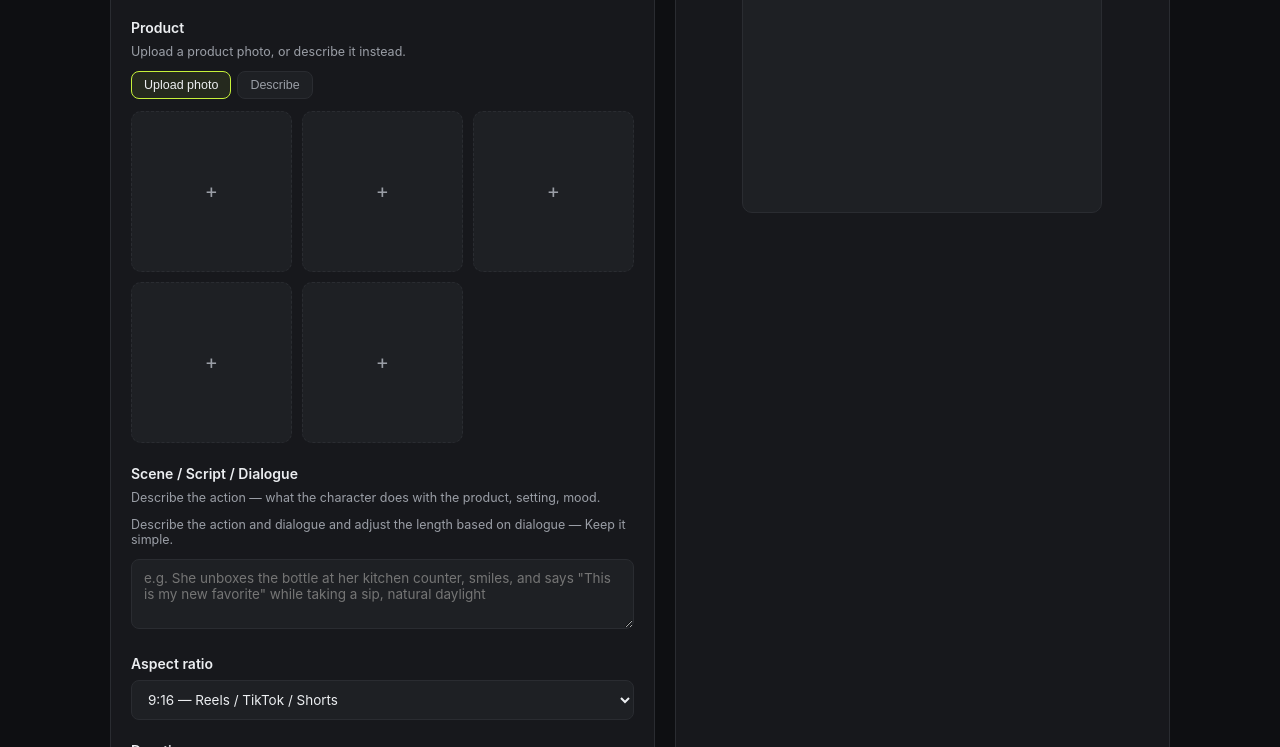
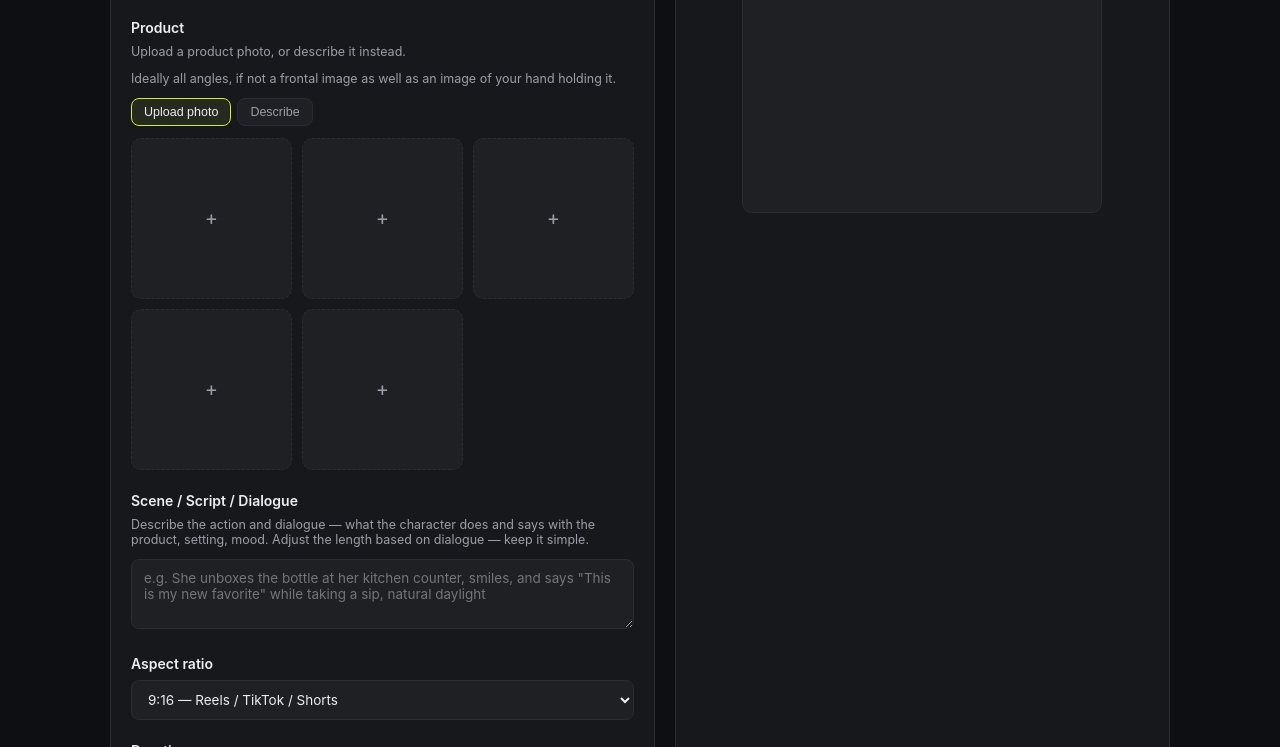
Before and after one commit to ajinjoseph86/ugc-ad-app, a website: page public/index.html in a window 1280 px wide. Shown: the part 565-1312 px from the top of the page. Drawn offline with Linux system fonts and the light colour scheme; no server answers.

Commit message:
Dedupe scene/script hint, add product photo angle guidance

```diff
--- a/public/index.html
+++ b/public/index.html
@@ -64,6 +64,7 @@
         <div class="field-group">
           <h2>Product</h2>
           <p class="hint">Upload a product photo, or describe it instead.</p>
+          <p class="hint">Ideally all angles, if not a frontal image as well as an image of your hand holding it.</p>
           <div class="mode-tabs" data-target="product">
             <button type="button" class="mode-tab active" data-mode="upload">Upload photo</button>
             <button type="button" class="mode-tab" data-mode="describe">Describe</button>
@@ -99,8 +100,7 @@
 
         <div class="field-group">
           <h2>Scene / Script / Dialogue</h2>
-          <p class="hint">Describe the action &mdash; what the character does with the product, setting, mood.</p>
-          <p class="hint">Describe the action and dialogue and adjust the length based on dialogue &mdash; Keep it simple.</p>
+          <p class="hint">Describe the action and dialogue &mdash; what the character does and says with the product, setting, mood. Adjust the length based on dialogue &mdash; keep it simple.</p>
           <textarea id="prompt" class="text-input" rows="3" placeholder="e.g. She unboxes the bottle at her kitchen counter, smiles, and says &quot;This is my new favorite&quot; while taking a sip, natural daylight"></textarea>
         </div>
 
```
